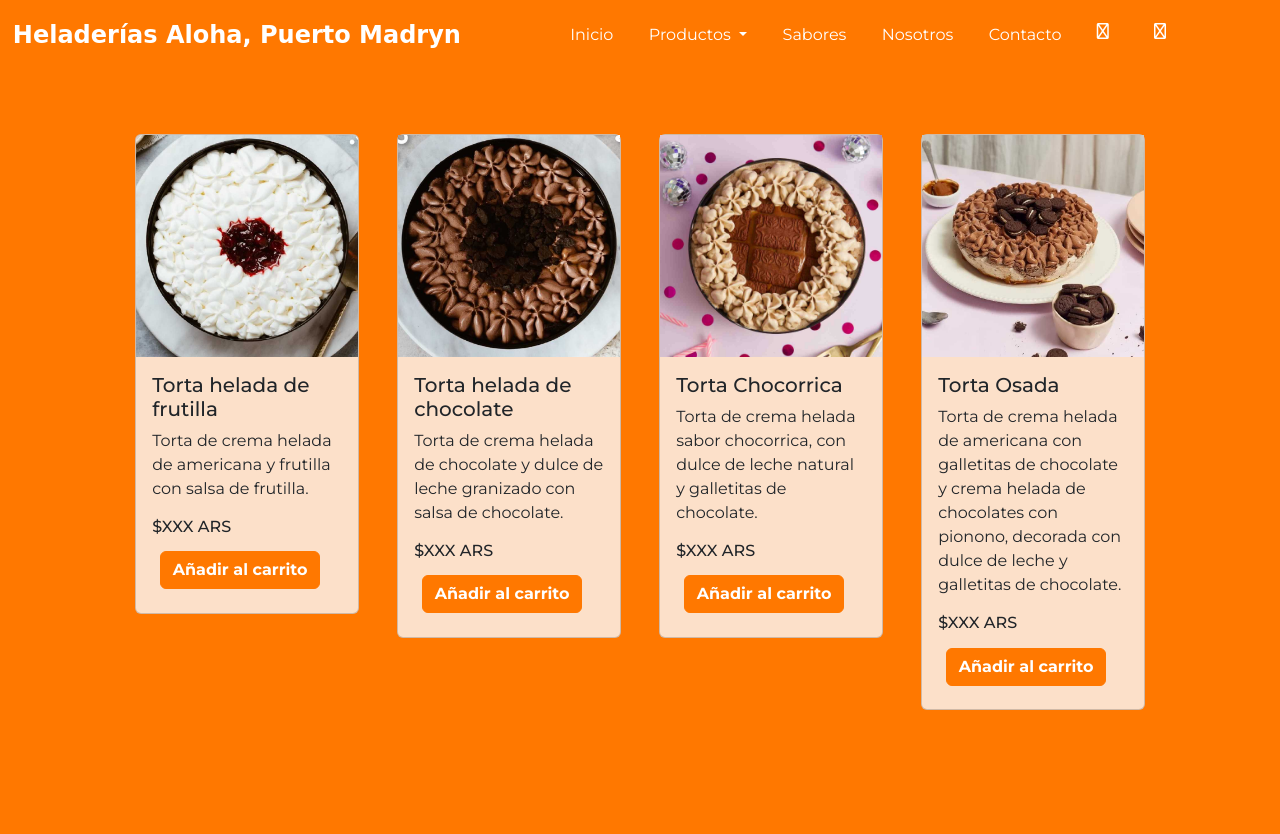
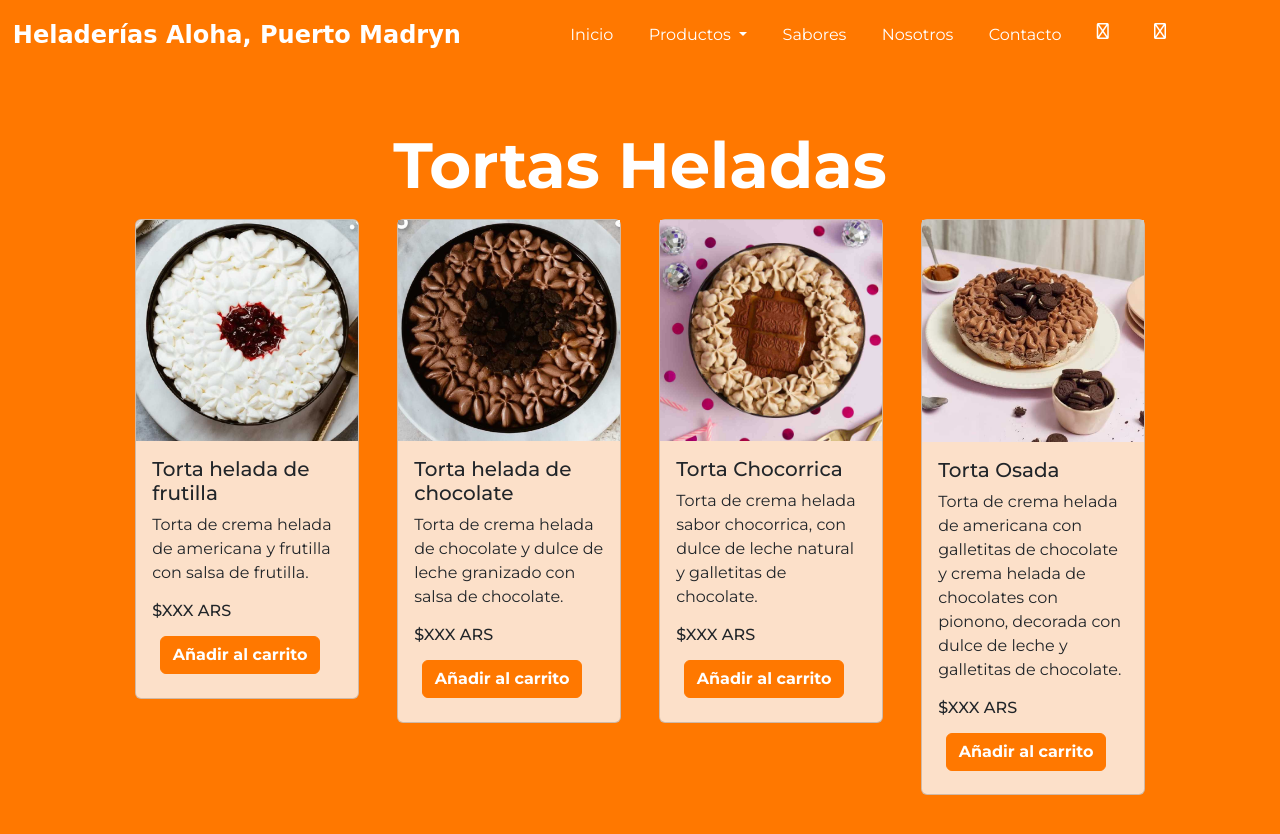
Before and after one commit to ICarlota99/H.AlohaMadryn, a plain HTML site: page tortas_heladas.html in a window 1280 px wide. Before the commit the page ends 800 px from the top, so only its background shows below. Drawn offline with nearby package versions, Linux system fonts and the light colour scheme; a web font is replaced by a local one.

Commit message:
added tortas heladas

```diff
--- a/tortas_heladas.html
+++ b/tortas_heladas.html
@@ -28,6 +28,8 @@
     <div id="navbar-container"></div>
 
     <section id="tortas_heladas" class="container-fluid">
+        <h1 class="title text-center">Tortas Heladas</h1>
+
         <div class="row">
             <div class="col-lg-3 col-md-6">
                 <div class="card product">
```
